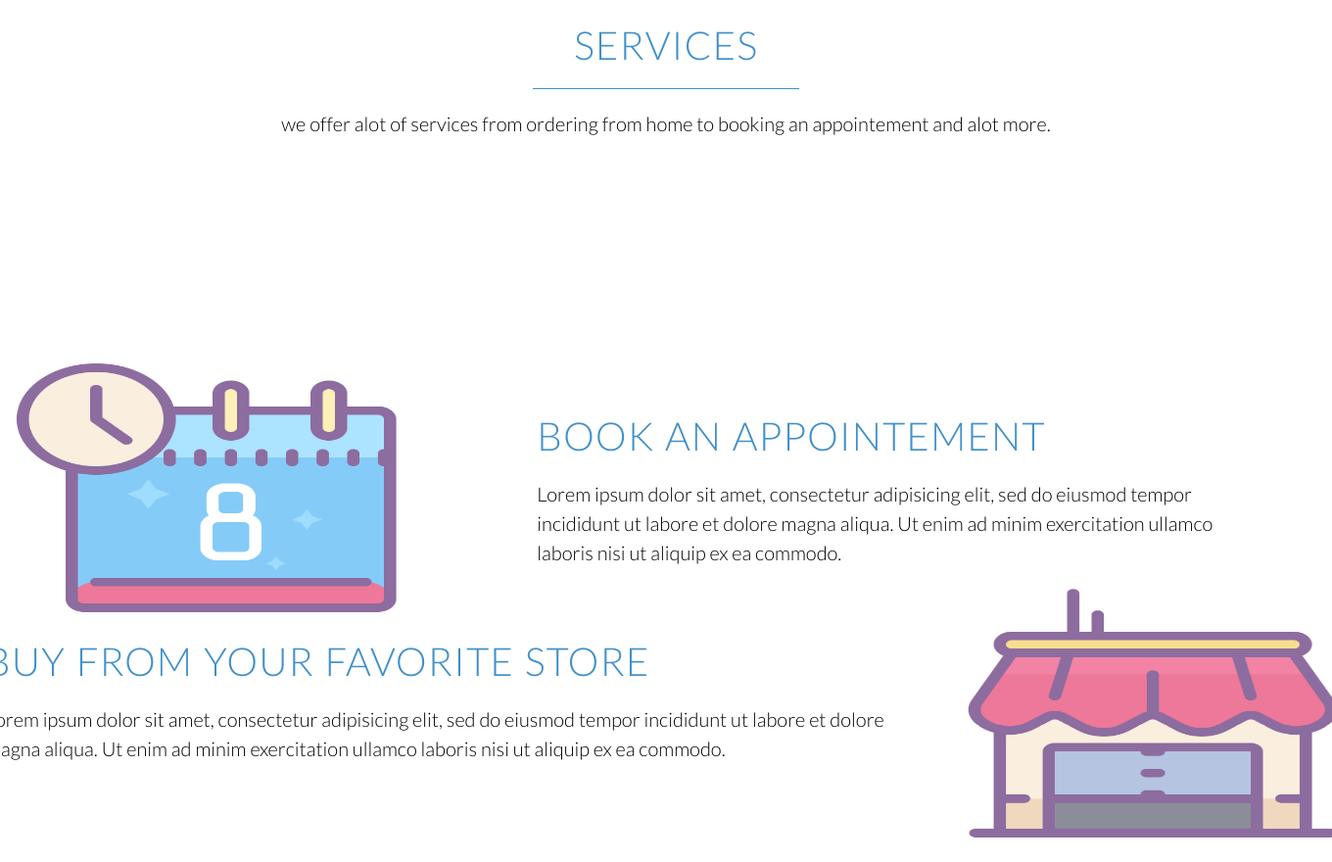
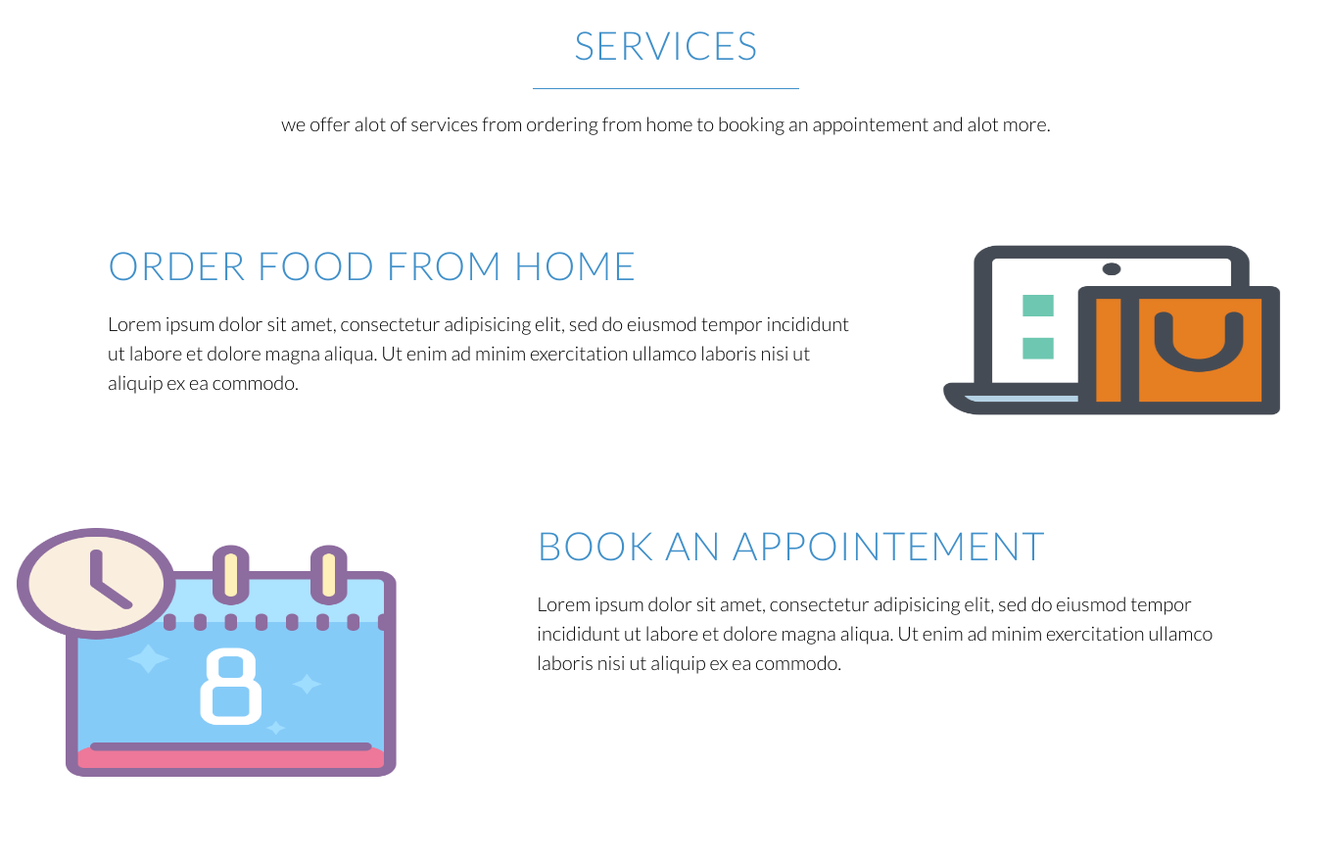
Before and after one commit to aehabri/hg, a PHP site: page / in a window 1360 px wide; the page is wider, and only the part inside the window is pictured. Shown: the part 834-1714 px from the top of that part at 98% size. Run offline with PHP 8.4, Linux system fonts and the light colour scheme; style sheets or scripts are compiled from the project's sources.

Commit message:
changed index

```diff
--- a/index.php
+++ b/index.php
@@ -39,7 +39,7 @@ include "resources/includes/header.php";
       <div class="services-content">
         <div id = "serv1">
 
-            <div class="row">
+            <div class="row custom_row">
               <div class="col-md-8" style="text-align : left;" id ="serv1_content">
                 <h2>Order Food From home </h2>
                 <p>Lorem ipsum dolor sit amet, consectetur adipisicing elit, sed do eiusmod tempor incididunt ut labore et dolore magna aliqua. Ut enim ad minim  exercitation ullamco laboris nisi ut aliquip ex ea commodo.</p>
@@ -53,7 +53,7 @@ include "resources/includes/header.php";
         </div>
         <div id="serv2">
           <div class="row">
-            <div class="col-md-4" id = "serv2_img">
+            <div class="col-md-4 custom_row" id = "serv2_img">
               <img src="resources/css/img/serv2.png" style="height : 280px; width : 400px;margin-top : -50px; "  alt="">
             </div>
 
@@ -67,7 +67,7 @@ include "resources/includes/header.php";
 
         <div id = "serv1">
 
-            <div class="row">
+            <div class="row custom_row">
               <div class="col-md-8" style="text-align : left;" id = "serv3_content">
                 <h2>Buy  from your favorite store </h2>
                 <p>Lorem ipsum dolor sit amet, consectetur adipisicing elit, sed do eiusmod tempor incididunt ut labore et dolore magna aliqua. Ut enim ad minim  exercitation ullamco laboris nisi ut aliquip ex ea commodo.</p>
```
